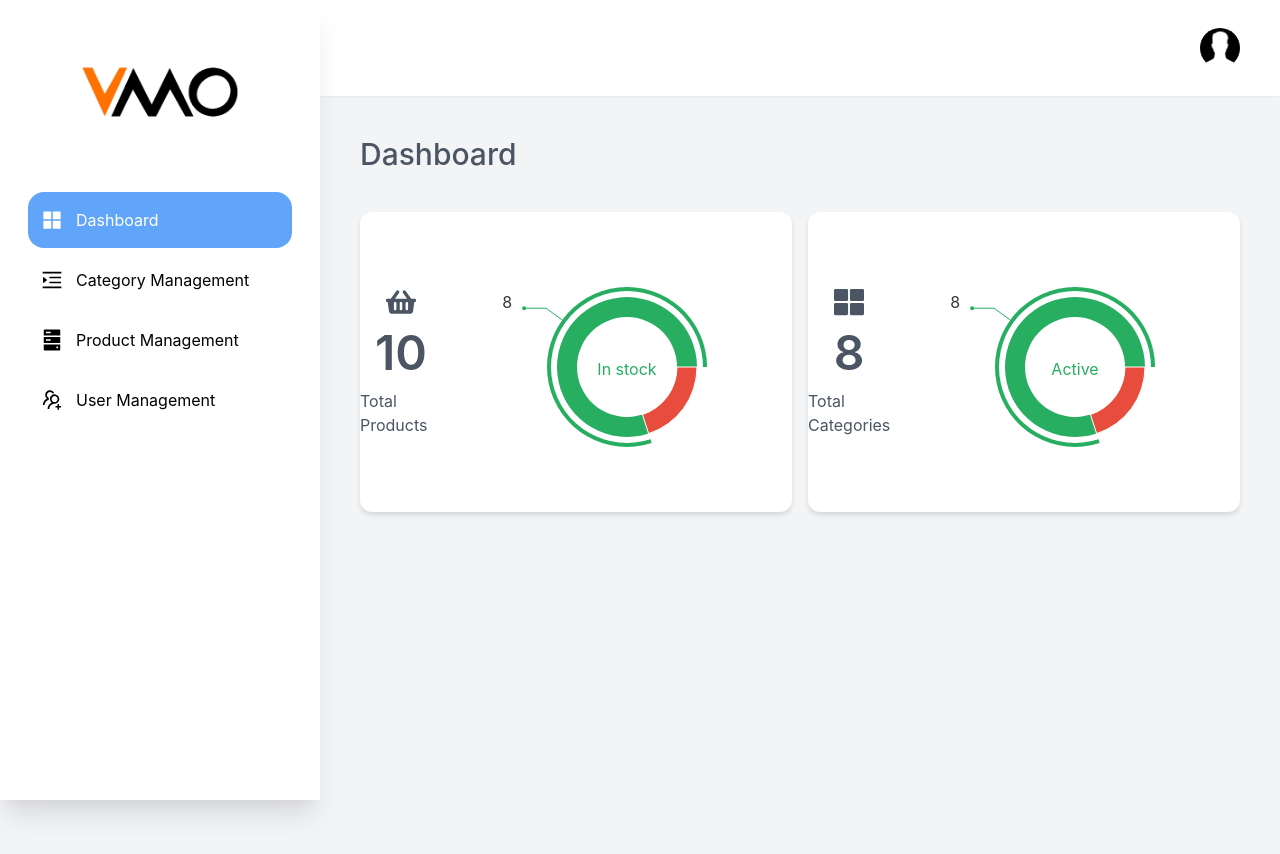
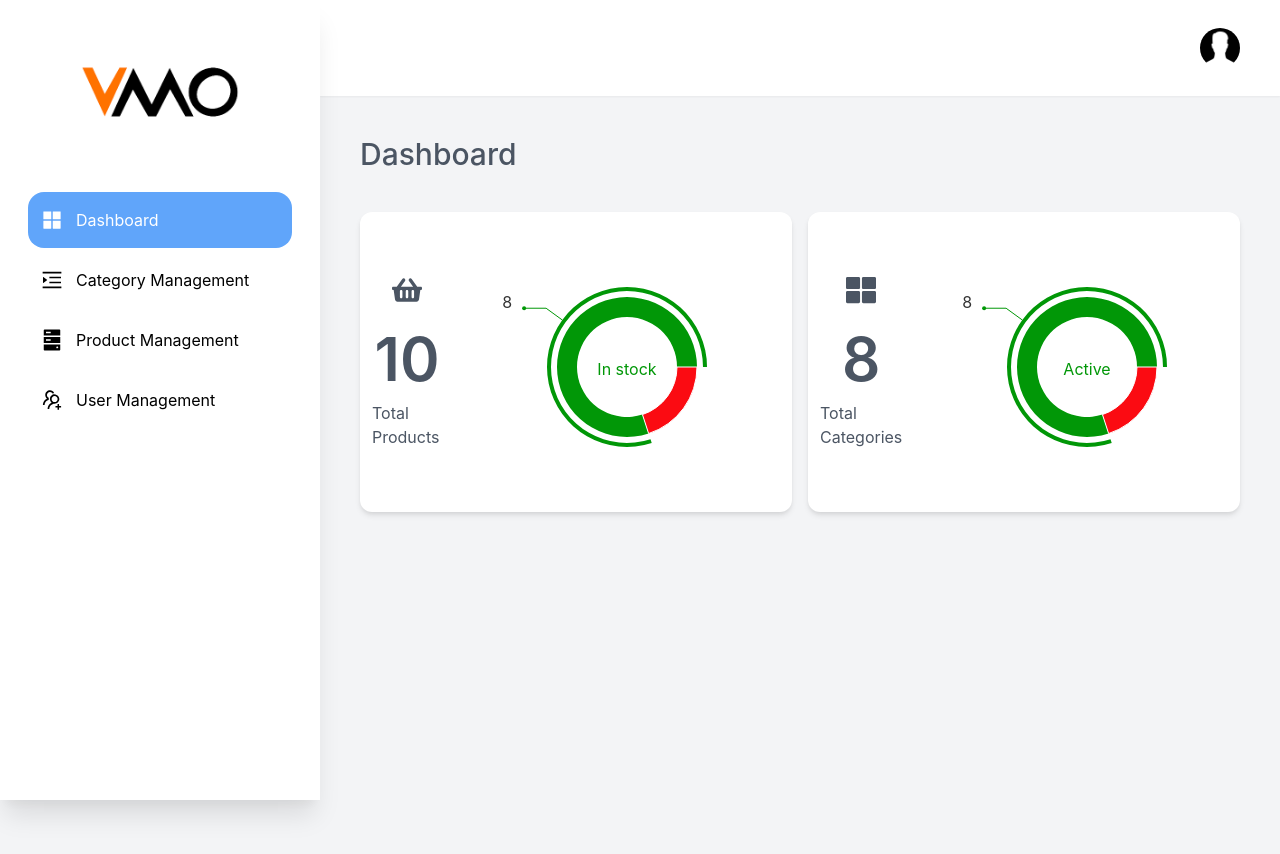
Before and after one commit to locbui95/booke-admin, a React (Create React App) app: page / in a window 1280 px wide. Shown: the top 854 px of the page. Built offline with nearby package versions, Linux system fonts and the light colour scheme.

Commit message:
feature: dashboad ui

```diff
--- a/src/components/chart/index.tsx
+++ b/src/components/chart/index.tsx
@@ -1,43 +1,8 @@
-import React, { useCallback, useState } from "react";
+import { useCallback, useState } from "react";
 import { PieChart, Pie, Sector, Cell } from "recharts";
 
-const COLORS = ["#27ae60", "#e74c3c"];
-
+const COLORS = ["#019707", "#fb0b12"];
 const RADIAN: number = Math.PI / 180;
-
-interface renderCustomizedLabelProps {
-  cx: number;
-  cy: number;
-  midAngle: number;
-  innerRadius: number;
-  outerRadius: number;
-  percent: number;
-}
-
-const renderCustomizedLabel = ({
-  cx,
-  cy,
-  midAngle,
-  innerRadius,
-  outerRadius,
-  percent
-}: renderCustomizedLabelProps) => {
-  const radius = innerRadius + (outerRadius - innerRadius) * 0.5;
-  const x = cx + radius * Math.cos(-midAngle * RADIAN);
-  const y = cy + radius * Math.sin(-midAngle * RADIAN);
-
-  return (
-    <text
-      x={x}
-      y={y}
-      fill="white"
-      textAnchor={x > cx ? "start" : "end"}
-      dominantBaseline="central"
-    >
-      {" "}
-    </text>
-  );
-};
 
 interface renderActiveShapeProps {
   cx: number;
@@ -48,12 +13,11 @@ interface renderActiveShapeProps {
   startAngle: number;
   endAngle: number;
   fill: string;
-  payload: Payload;
+  payload: Data;
   percent: number;
   value: number;
 }
-
-interface Payload {
+interface Data {
   name: string;
   value: number;
 }
@@ -68,9 +32,7 @@ const renderActiveShape = (props: renderActiveShapeProps) => {
     startAngle,
     endAngle,
     fill,
-    payload,
-    percent,
-    value
+    payload
   } = props;
   const sin = Math.sin(-RADIAN * midAngle);
   const cos = Math.cos(-RADIAN * midAngle);
@@ -81,6 +43,7 @@ const renderActiveShape = (props: renderActiveShapeProps) => {
   const ex = mx + (cos >= 0 ? 1 : -1) * 22;
   const ey = my;
   const textAnchor = cos >= 0 ? "start" : "end";
+
   return (
     <g>
       <text x={cx} y={cy} dy={8} textAnchor="middle" fill={fill}>
@@ -118,21 +81,12 @@ const renderActiveShape = (props: renderActiveShapeProps) => {
       >
         {payload.value}
       </text>
-      <text
-        x={ex + (cos >= 0 ? 1 : -1) * 12}
-        y={ey}
-        dy={18}
-        textAnchor={textAnchor}
-        fill="#999"
-      >
-        {" "}
-      </text>
     </g>
   );
 };
 
 interface CircleChartProps {
-  data: any[];
+  data: Data[];
 }
 
 export default function CircleChart({ data }: CircleChartProps) {
@@ -153,7 +107,6 @@ export default function CircleChart({ data }: CircleChartProps) {
         cx={180}
         cy={150}
         labelLine={false}
-        label={renderCustomizedLabel}
         innerRadius={50}
         outerRadius={70}
         fill="#1abc9c"
--- a/src/components/dashboard-card/index.tsx
+++ b/src/components/dashboard-card/index.tsx
@@ -1,14 +1,15 @@
-import React, { ReactElement } from "react";
+import { ReactElement } from "react";
 
 interface DashboardCardProps {
   icon: ReactElement;
   count: number;
   title: string;
 }
+
 const DashboardCard = ({ icon, count, title }: DashboardCardProps) => (
   <div className="flex flex-col items-center justify-between ">
-    <div className="text-3xl mb-3">{icon}</div>
-    <h4 className="mb-3 text-5xl font-semibold">{count}</h4>
+    <div className="text-3xl">{icon}</div>
+    <h4 className="mb-3 text-6xl my-6 font-semibold">{count}</h4>
     <p>{title}</p>
   </div>
 );
--- a/src/modules/dashboard/index.tsx
+++ b/src/modules/dashboard/index.tsx
@@ -5,7 +5,6 @@ import DashboardCard from "components/dashboard-card";
 export default function DashboardList() {
   const products = 10;
   const categories = 8;
-
   const productsOnStock = 8;
   const productsOutofStock = 2;
 
@@ -24,26 +23,26 @@ export default function DashboardList() {
       <h2 className="mb-10 text-3xl font-medium text-gray-600">Dashboard</h2>
       <div className="grid grid-cols-2 gap-4">
         <div className="flex items-center justify-around mb-8 bg-white text-gray-600 shadow-md rounded-xl ">
-          <div className="flex justify-center items-center">
+          <div className="flex justify-center items-center ml-3">
             <DashboardCard
               icon={<FaShoppingBasket />}
               count={products}
               title="Total Products"
             />
           </div>
-          <div className="flex justify-center items-center ">
+          <div className="flex justify-center items-center">
             <CircleChart data={dataProduct} />
           </div>
         </div>
         <div className="flex items-center justify-around mb-8 bg-white text-gray-600 shadow-md rounded-xl  ">
-          <div>
+          <div className="flex justify-center items-center ml-3">
             <DashboardCard
               icon={<FaThLarge />}
               count={categories}
               title="Total Categories"
             />
           </div>
-          <div>
+          <div className="flex justify-center items-center">
             <CircleChart data={dataCategory} />
           </div>
         </div>
--- a/src/modules/products/list/index.tsx
+++ b/src/modules/products/list/index.tsx
@@ -1,4 +1,4 @@
-import React, { useState, useEffect } from "react";
+import { useState, useEffect } from "react";
 import { useHistory } from "react-router-dom";
 import { useDispatch, useSelector } from "react-redux";
 import { getProducts, deleteProduct } from "store/product/action";
@@ -85,7 +85,7 @@ const ProductList = ({ select, search }: ProductListProps) => {
       <td className="py-5 w-1/12">
         {product.status ? (
           <p className="p-1 text-center border border-[#019707] rounded bg-[#019707] text-xs text-white">
-            On stock
+            In stock
           </p>
         ) : (
           <p className="p-1 text-center border border-[#fb0b12] rounded bg-[#fb0b12] text-xs text-white">
```
